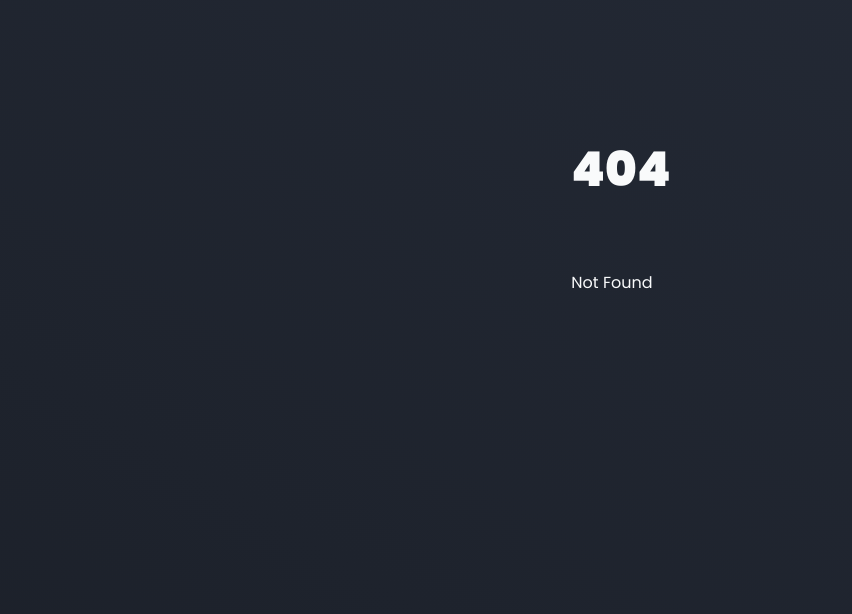
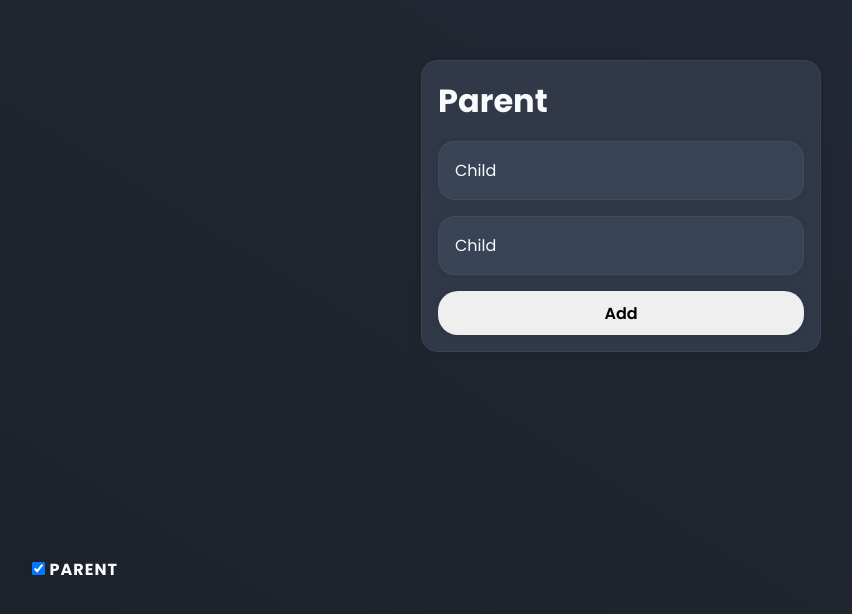
Before and after one commit to mattcroat/svelte-animations, a SvelteKit app: page /transitions/local in a window 1280 px wide. Before the commit this address had no page. Shown: the part 186-800 px from the top of the page, without its empty margins (19-871 px from the left). Built offline with nearby package versions, Linux system fonts and the light colour scheme.

Commit message:
feat: Add local transition example

```diff
--- /dev/null
+++ b/src/routes/transitions/local/+page.svelte
@@ -0,0 +1,65 @@
+<script lang="ts">
+	import { fade, slide } from 'svelte/transition'
+
+	let parent = true
+	let children = [1, 2]
+
+	function add() {
+		children = [...children, children.length + 1]
+	}
+</script>
+
+<div class="controls">
+	<label>
+		<input type="checkbox" bind:checked={parent} />
+		Parent
+	</label>
+</div>
+
+{#if parent}
+	<div class="parent" transition:fade>
+		<span>Parent</span>
+		{#each children as child}
+			<div class="child" transition:slide|local>Child</div>
+		{/each}
+		<button on:click={add}>Add</button>
+	</div>
+{/if}
+
+<style lang="scss">
+	.controls {
+		position: absolute;
+		bottom: 4%;
+		left: 4%;
+		font-size: 1rem;
+		font-weight: bold;
+		text-transform: uppercase;
+		letter-spacing: 1px;
+	}
+
+	.parent {
+		width: 400px;
+		display: grid;
+		gap: 1rem;
+		margin-bottom: 1rem;
+		padding: 1rem;
+		background-color: hsl(220 20% 24%);
+		box-shadow: 0 0 10px hsl(0 0% 0% / 10%);
+		border: 1px solid hsl(220 20% 28%);
+		border-radius: 1rem;
+		overflow: hidden;
+
+		span {
+			font-weight: 700;
+			font-size: 2rem;
+		}
+
+		.child {
+			padding: 1rem;
+			background-color: hsl(220 20% 28%);
+			box-shadow: 0 0 10px hsl(0 0% 0% / 10%);
+			border: 1px solid hsl(220 20% 32%);
+			border-radius: 1rem;
+		}
+	}
+</style>
```
